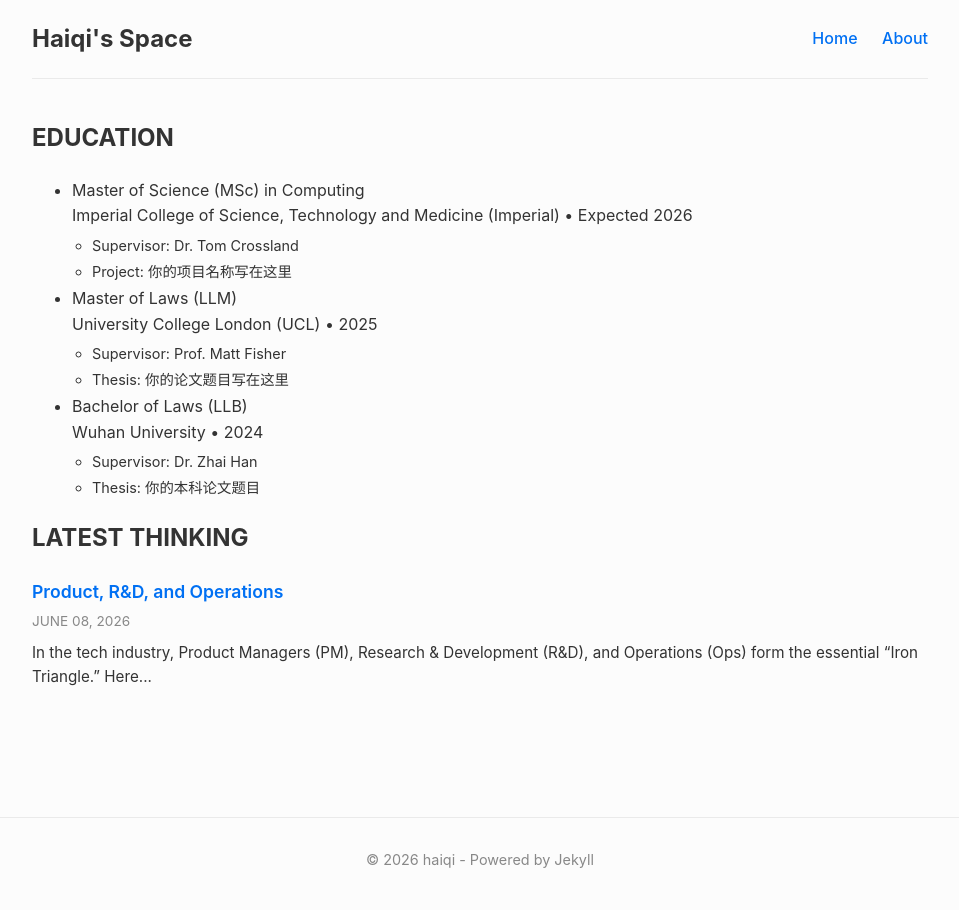
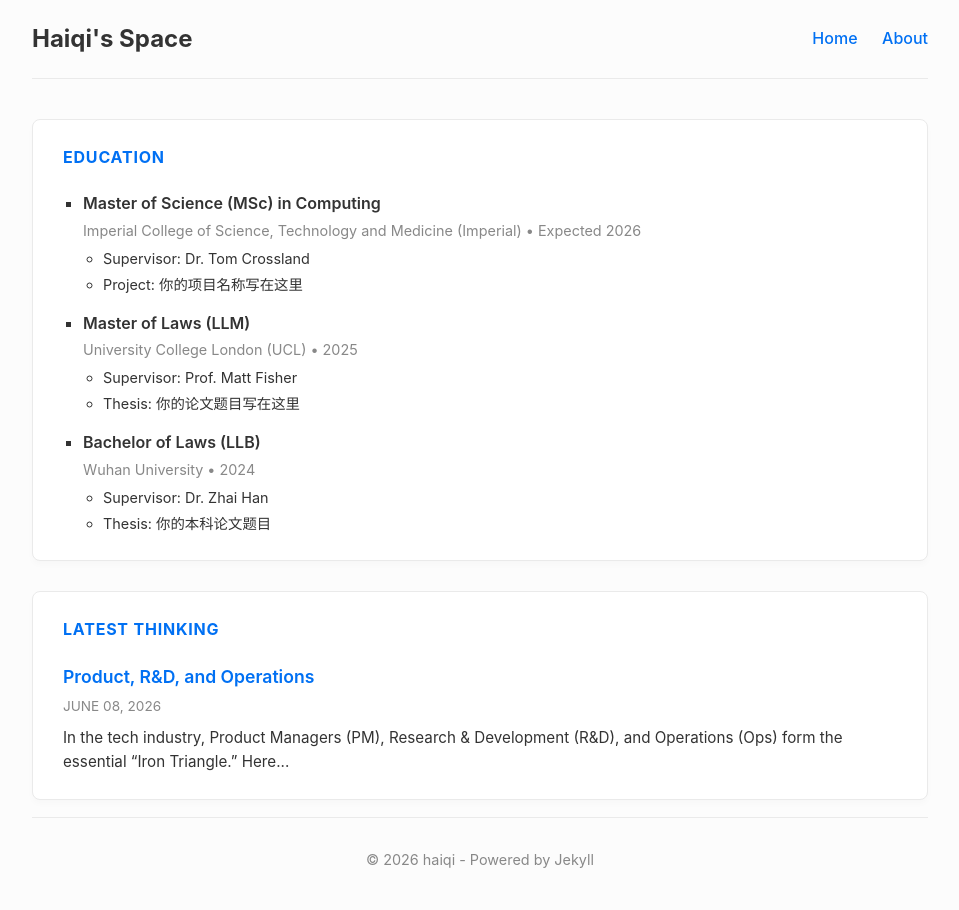
Before and after one commit to HaiqiHuang/haiqihuang.github.io, a Jekyll site: the page built from index.md, in a window 1280 px wide. Shown: the whole page, without its empty margins (160-1119 px from the left). Built offline with Jekyll 4.4.1, drawn with Linux system fonts in a browser that asks for light colours.

Commit message:
style: sync footer width with body and restore card components

```diff
--- a/assets/css/style.css
+++ b/assets/css/style.css
@@ -61,6 +61,38 @@ a:hover {
   margin-bottom: 30px;
 }
 
+/* =========================================
+   卡片式布局 (参考学术主页风格) - 【帮你找回来了！】
+   ========================================= */
+.profile-card {
+  background-color: #ffffff;
+  border: 1px solid var(--border-color);
+  border-radius: 8px;
+  padding: 25px 30px;
+  margin-bottom: 30px;
+  box-shadow: 0 4px 6px rgba(0, 0, 0, 0.02);
+}
+
+.card-title {
+  color: var(--link-color);
+  font-size: 1rem;
+  letter-spacing: 0.05em;
+  text-transform: uppercase;
+  margin-top: 0;
+  margin-bottom: 20px;
+}
+
+.education-list {
+  list-style-type: square;
+  padding-left: 20px;
+  margin: 0;
+}
+
+.education-list li { margin-bottom: 15px; }
+.education-list li:last-child { margin-bottom: 0; }
+.degree-name { font-weight: 600; color: var(--text-color); }
+.degree-meta { font-size: 0.9em; color: var(--meta-color); margin-top: 2px; }
+
 /* 教育经历的细节子列表 */
 .degree-details-list {
   list-style-type: circle; /* 使用空心圆点作为细节的符号 */
@@ -101,7 +133,6 @@ a:hover {
   font-size: 1.1rem;
   font-weight: 600;
   margin-bottom: 5px;
-  /* 颜色和交互效果会自动继承你之前在全局定义的 <a> 标签样式 */
 }
 
 /* 文章日期弱化显示 */
@@ -121,19 +152,24 @@ a:hover {
 }
 
 /* =========================================
-   6. 底部固定页脚 (Fixed Footer)
+   6. 底部固定页脚 (Fixed Footer) - 【对齐修复版】
    ========================================= */
 footer {
-  position: fixed;       /* 核心魔法：将元素固定在浏览器视窗的相对位置 */
-  bottom: 0;             /* 紧贴屏幕最底部 */
-  left: 0;
-  width: 100%;           /* 宽度占满整个屏幕 */
-  text-align: center;    /* 让里面的文字永远居中 */
-  background-color: var(--bg-color); /* 【关键】必须加背景色，否则滚动时会和正文文字重叠打架 */
-  border-top: 1px solid var(--border-color); /* 顶部加上一条分割线，这里用的是实线 solid */
-  padding: 15px 0;       /* 上下留出一点呼吸空间 */
-  z-index: 999;          /* 层级调高，确保它永远盖在正文内容上面，不被遮挡 */
-  font-size: 0.9em;      /* 页脚字体通常稍微小一点 */
+  position: fixed;
+  bottom: 0;
+
+  /* --- 居中魔法开始 --- */
+  left: 50%;
+  transform: translateX(-50%);
+  width: 90%;            /* 初始宽度和 body 同步为 90% */
+  /* --- 居中魔法结束 --- */
+
+  text-align: center;
+  background-color: var(--bg-color);
+  border-top: 1px solid var(--border-color);
+  padding: 15px 0;
+  z-index: 999;
+  font-size: 0.9em;
   color: var(--meta-color);
 }
 
@@ -144,16 +180,16 @@ footer {
 
 /* 当屏幕大于等于 768px (平板/小笔记本) */
 @media screen and (min-width: 768px) {
-  body {
-    width: 80%; /* 屏幕变宽了，留白变多，比例收缩一点 */
-    max-width: 850px; /* 设定一个适中的上限 */
+  body, footer {         /* 【关键】把 footer 加上，神同步宽度 */
+    width: 80%;
+    max-width: 850px;
   }
 }
 
 /* 当屏幕大于等于 1200px (台式机大屏幕) */
 @media screen and (min-width: 1200px) {
-  body {
+  body, footer {         /* 【关键】把 footer 加上，神同步宽度 */
     width: 70%;
-    max-width: 1100px; /* 电脑大屏下解锁更宽的布局 */
+    max-width: 1100px;
   }
 }
```
